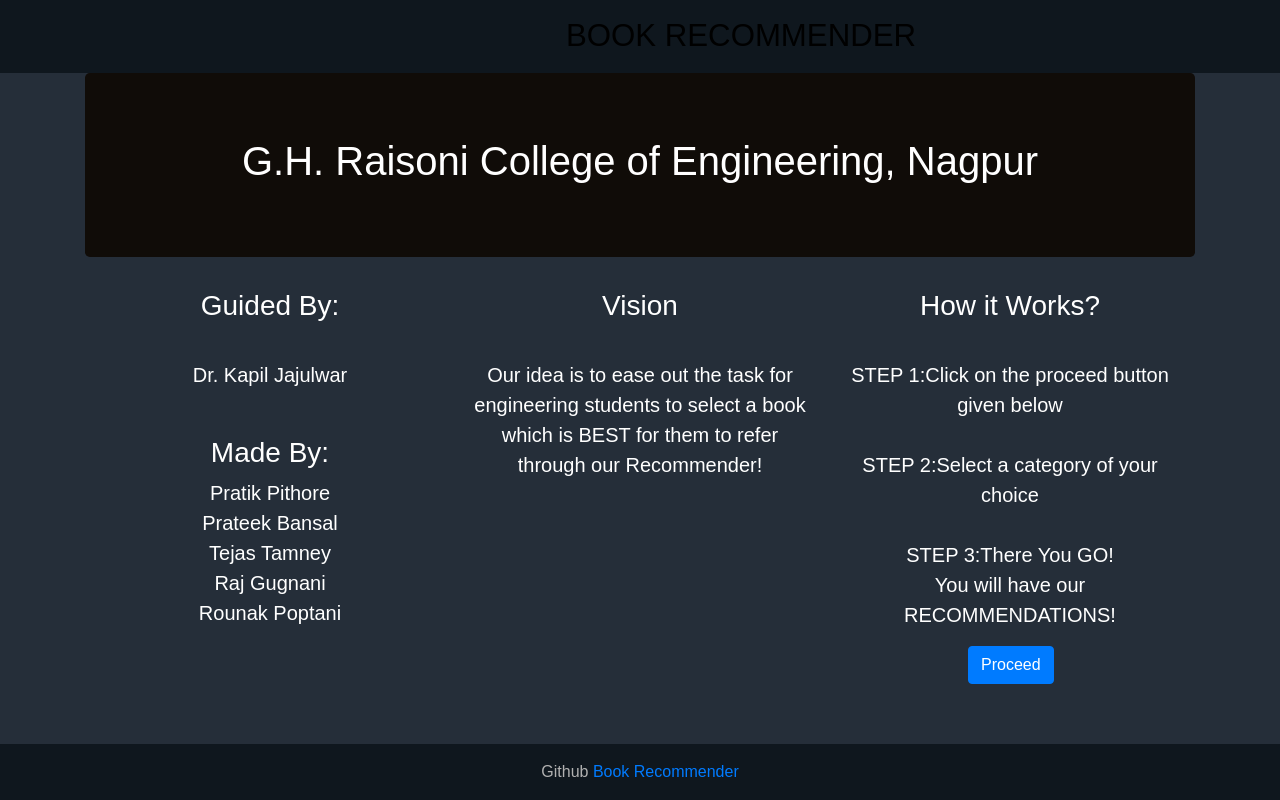
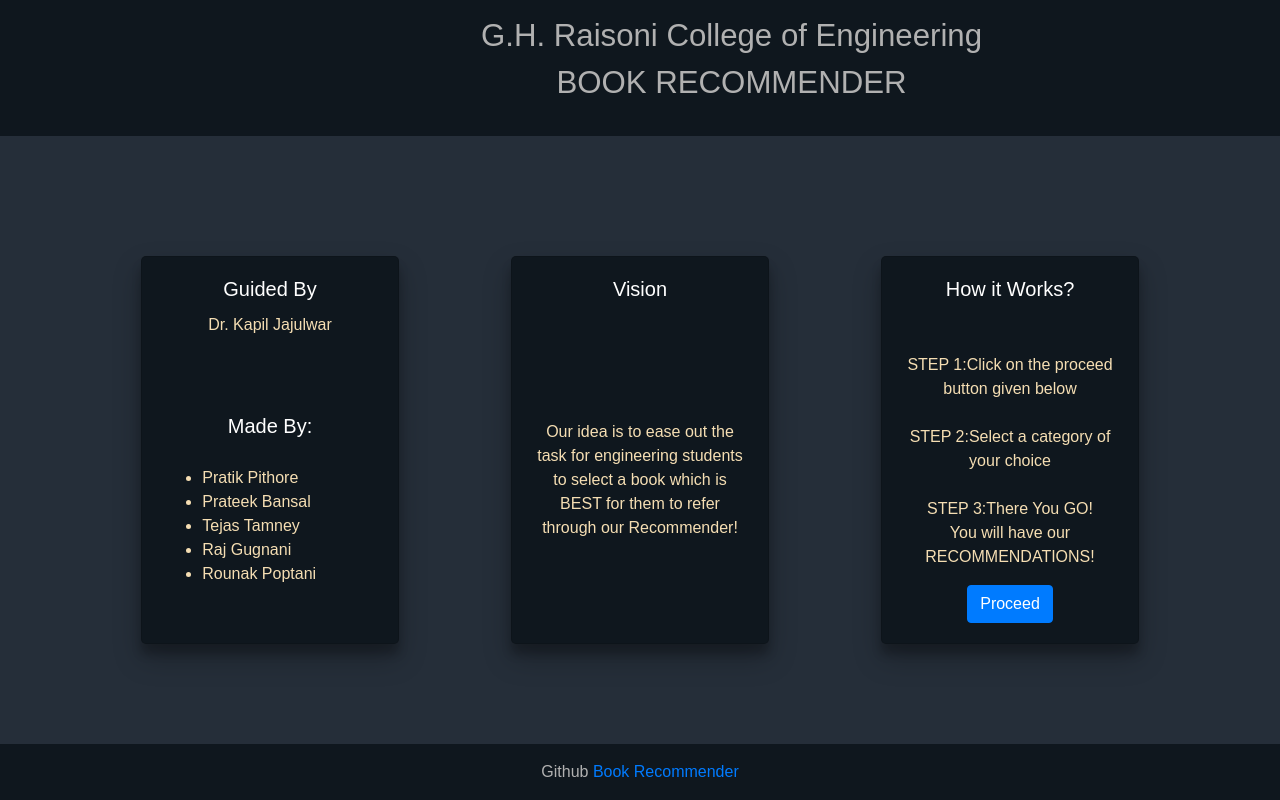
Before and after one commit to Pratik-sys/book-recommender, a Flask app: page /display in a window 1280 px wide. Run offline with Flask 2, Linux system fonts and the light colour scheme; some libraries are stand-ins or nearby versions; some web fonts are replaced.

Commit message:
Rework on the landing page
Signed-off-by: Pratik-Sys <pithore.pratik@gmail.com>

```diff
--- a/bookrecommender/templates/display.html
+++ b/bookrecommender/templates/display.html
@@ -3,58 +3,70 @@
 {% endblock %}
 {%block body%}
 <nav class="navbar navbar-expand-lg" style="font-size: 130%;">
-    <a class="navbar-brand" href="{{url_for('home')}}" style="color: black; text-indent: 550px;">BOOK RECOMMENDER</a>
+  <div class="row" style="text-align: center;padding-left: 30rem;">
+    <p class="navbar-brand" href="{{url_for('home')}}" style="color: #B1B1B1;">
+      G.H. Raisoni College of Engineering <br>
+      BOOK RECOMMENDER</p>
+  </div>
+
   </nav>
   <div class="container-lg">
-    <div class="jumbotron" style="background-color: #100c08; color: white; text-align: center;">
+    <!-- <div class="jumbotron" style="background-color: #252E39; color: white; text-align: center;">
       <h1>G.H. Raisoni College of Engineering, Nagpur</h1>
+  </div> -->
   </div>
-<div class="container" style="color: white;margin-top: 30px;">
+  <div class="container-lg" style="margin-top: 120px">
+    <div class=col>
     <div class="row">
-      <div class="col-sm" style="font-size: 20px;">
-        <h3 style="text-align: center;">
-            Guided By:
-        </h3>
-
-        <br>
-        <p style="text-align: center;">
+      <!-- card 1 -->
+      <div class="card mx-auto text-center">
+        <div class="card-body" >
+          <h5 class="card-title" style="color: white;">Guided By</h5>
+          <p style="color: wheat;">
             Dr. Kapil Jajulwar
           </p>
-
-        <br>
-        <h3 style="text-align: center;">
-            Made By:
-        </h3>
-        <p style="text-align: center;">
+        </div>
+        <div class="card-body">
+          <h5 class="card-title" style="color: white;">Made By:</h5>
+          <p style="align-content: space-between;">
+            <ul class="list" style="color: wheat; text-align: left;">
+              <li>
                 Pratik Pithore
-            <br>
+              </li>
+              <li>
                 Prateek Bansal
-            <br>
+              </li>
+              <li>
                 Tejas Tamney
-            <br>
+              </li>
+              <li>
                 Raj Gugnani
-            <br>
+              </li>
+              <li>
                 Rounak Poptani
+              </li>
+            </ul>
           </p>
-
-
         </div>
-
-      <div class="col-sm"style="font-size: 20px;">
-        <h3 style=" text-align:center">
-        Vision
-    </h3>
-        <br>
-    <p style="text-align: center;">
+      </div>
+      <!-- card 2 -->
+      <div class="card mx-auto text-center">
+        <div class="card-body" >
+          <h5 class="card-title" style="color: white;">Vision</h5>
+        </div>
+        <div class="card-body">
+          <p style="color: wheat;">
             Our idea is to ease out the task for engineering students to select a book which is BEST for them to refer through our Recommender!
           </p>
         </div>
-      <div class="col-sm"style="font-size: 20px;">
-          <h3 style="text-align: center;">
-            How it Works?
-          </h3>
-          <br>
-     <p style="text-align: center;">
+      </div>
+      <!-- card3 -->
+      <div class="card mx-auto text-center">
+        <div class="card-body" >
+          <h5 class="card-title" style="color: white;">How it Works?</h5>
+        </div>
+        <div class="card-body">
+          <p style="color: wheat;">
             STEP 1:Click on the proceed button given below
             <br>
             <br>
@@ -66,8 +78,9 @@
             You will have our
             RECOMMENDATIONS!
          </p>
-     <button type="button" class="btn btn-primary" style="margin-left: 8rem;">Proceed</button>
-      </div>
+         <a href="{{url_for('home')}}">
+          <button type="button" class="btn btn-primary">Proceed</button>
+         </a>
         </div>
       </div>
 {% endblock %}
```
Lines whose indentation alone changed are shown as unchanged.
